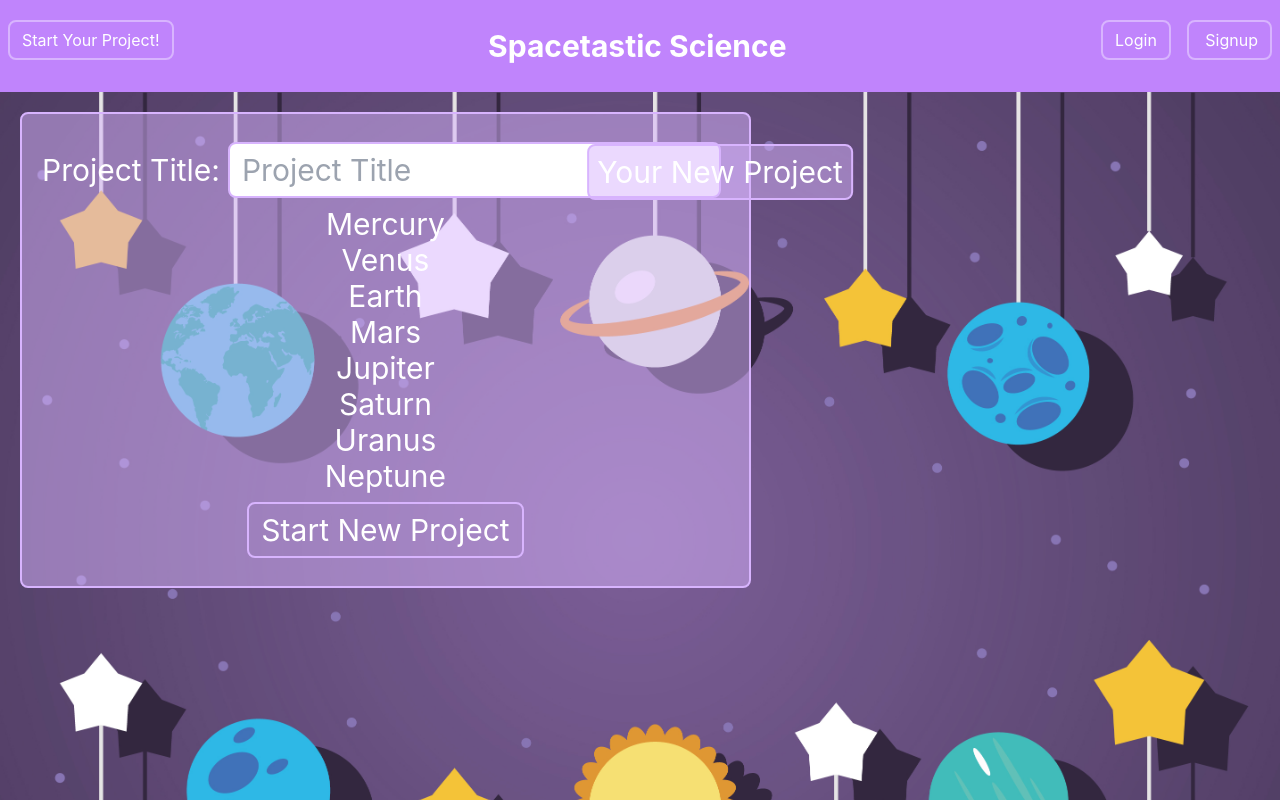
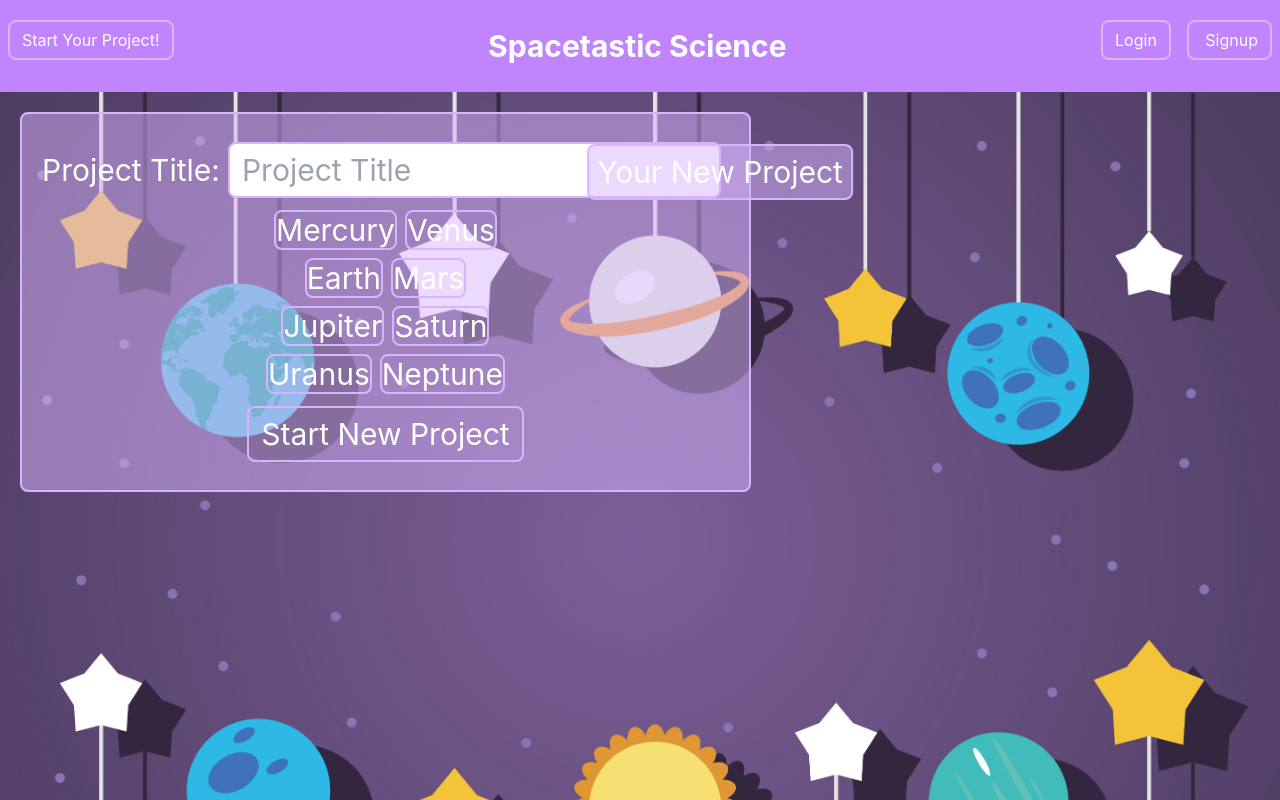
Before and after one commit to sadapannord/science-project, a React (Create React App) app in the folder client/: page /project in a window 1280 px wide. Shown: the top 800 px of the page. Built offline with nearby package versions, Linux system fonts and the light colour scheme; no server answers.

Commit message:
added styling to project and planets.js

```diff
--- a/client/src/components/Planets.js
+++ b/client/src/components/Planets.js
@@ -22,36 +22,31 @@ const Planets = () => {
 
   return (
     <div>
-      <button id="Mercury" onClick={() => HandleSelect("Mercury")}>
+      <button className="border-solid border-2 border-purple-300 rounded-lg m-1" id="Mercury" onClick={() => HandleSelect("Mercury")}>
         Mercury
       </button>
-      <br></br>
-      <button id="Venus" onClick={() => HandleSelect("Venus")}>
+      <button className="border-solid border-2 border-purple-300 rounded-lg m-1" id="Venus" onClick={() => HandleSelect("Venus")}>
         Venus
       </button>
       <br></br>
-      <button id="Earth" onClick={() => HandleSelect("Earth")}>
+      <button className="border-solid border-2 border-purple-300 rounded-lg m-1" id="Earth" onClick={() => HandleSelect("Earth")}>
         Earth
       </button>
-      <br></br>
-      <button id="Mars" onClick={() => HandleSelect("Mars")}>
+      <button className="border-solid border-2 border-purple-300 rounded-lg m-1" id="Mars" onClick={() => HandleSelect("Mars")}>
         Mars
       </button>
       <br></br>
-      <button id="Jupiter" onClick={() => HandleSelect("Jupiter")}>
+      <button className="border-solid border-2 border-purple-300 rounded-lg m-1" id="Jupiter" onClick={() => HandleSelect("Jupiter")}>
         Jupiter
       </button>
-      <br></br>
-      <button id="Saturn" onClick={() => HandleSelect("Saturn")}>
+      <button className="border-solid border-2 border-purple-300 rounded-lg m-1" id="Saturn" onClick={() => HandleSelect("Saturn")}>
         Saturn
       </button>
       <br></br>
-
-      <button id="Uranus" onClick={() => HandleSelect("Uranus")}>
+      <button className="border-solid border-2 border-purple-300 rounded-lg m-1" id="Uranus" onClick={() => HandleSelect("Uranus")}>
         Uranus
       </button>
-      <br></br>
-      <button id="Neptune" onClick={() => HandleSelect("Neptune")}>
+      <button className="border-solid border-2 border-purple-300 rounded-lg m-1" id="Neptune" onClick={() => HandleSelect("Neptune")}>
         Neptune
       </button>
     </div>
--- a/client/src/pages/Project.js
+++ b/client/src/pages/Project.js
@@ -64,8 +64,8 @@ function CreateProject(props) {
         </form>
         <div>
           <div className="relative">
-            <div  className="absolute top-1/2 left-1/2 transform -translate-x-1/2 -translate-y-1/2 text-center text-white text-3xl bg-purple-300/50  border-solid border-2 border-purple-300 rounded-lg m-20 p-2">
-Your New Project
+            <div className="absolute top-1/2 left-1/2 transform -translate-x-1/2 -translate-y-1/2 text-center text-white text-3xl bg-purple-300/50  border-solid border-2 border-purple-300 rounded-lg m-20 p-2">
+              Your New Project
             </div>
           </div>
         </div>
```
